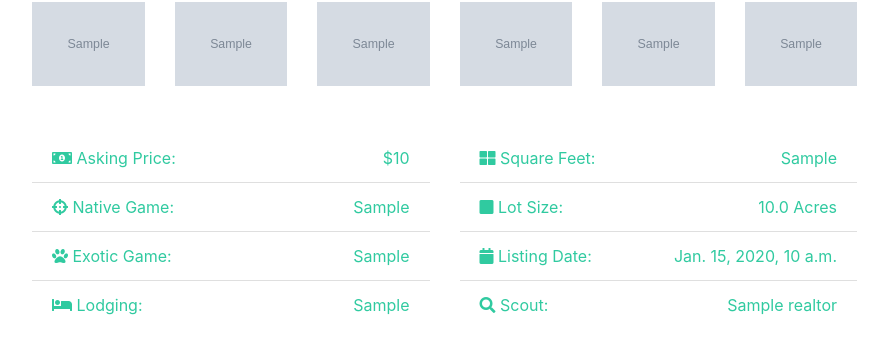
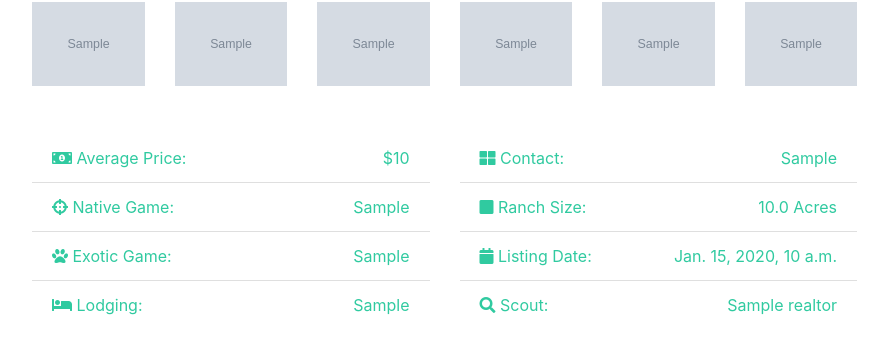
Before and after one commit to seabazz/btre, a Django app: page /listings/1 in a window 1280 px wide. Shown: the part 1233-1574 px from the top of the page, without its empty margins (53-941 px from the left). Run offline with Django 3.2, Linux system fonts and the light colour scheme; tables that the repository leaves empty hold one stand-in row (values such as "Sample post"); grey boxes marked "Sample" are stand-in pictures; some libraries are stand-ins or nearby versions.

Commit message:
update listings info

```diff
--- a/templates/listings/listing.html
+++ b/templates/listings/listing.html
@@ -92,7 +92,7 @@
                 <div class="col-md-6">
                   <ul class="list-group list-group-flush">
                     <li class="list-group-item text-secondary">
-                      <i class="fas fa-money-bill-alt"></i> Asking Price:
+                      <i class="fas fa-money-bill-alt"></i> Average Price:
                       <span class="float-right">${{ listing.price | intcomma }}</span>
                     </li>
                     <li class="list-group-item text-secondary">
@@ -113,11 +113,11 @@
                 <div class="col-md-6">
                   <ul class="list-group list-group-flush">
                     <li class="list-group-item text-secondary">
-                      <i class="fas fa-th-large"></i> Square Feet:
+                      <i class="fas fa-th-large"></i> Contact:
                       <span class="float-right">{{ listing.sqft }}</span>
                     </li>
                     <li class="list-group-item text-secondary">
-                      <i class="fas fa-square"></i> Lot Size:
+                      <i class="fas fa-square"></i> Ranch Size:
                       <span class="float-right">{{ listing.lot_size }} Acres
                       </span>
                     </li>
--- a/templates/listings/listings.html
+++ b/templates/listings/listings.html
@@ -52,7 +52,7 @@
                       <hr>
                       <div class="row py-2 text-secondary">
                         <div class="col-6">
-                          <i class="fas fa-th-large"></i> Sqft: {{ listing.sqft }}</div>
+                          <i class="fas fa-th-large"></i> Contact: {{ listing.sqft }}</div>
                         <div class="col-6">
                           <i class="fas fa-bed"></i> Lodging: {{ listing.garage }}</div>
                       </div>
```
